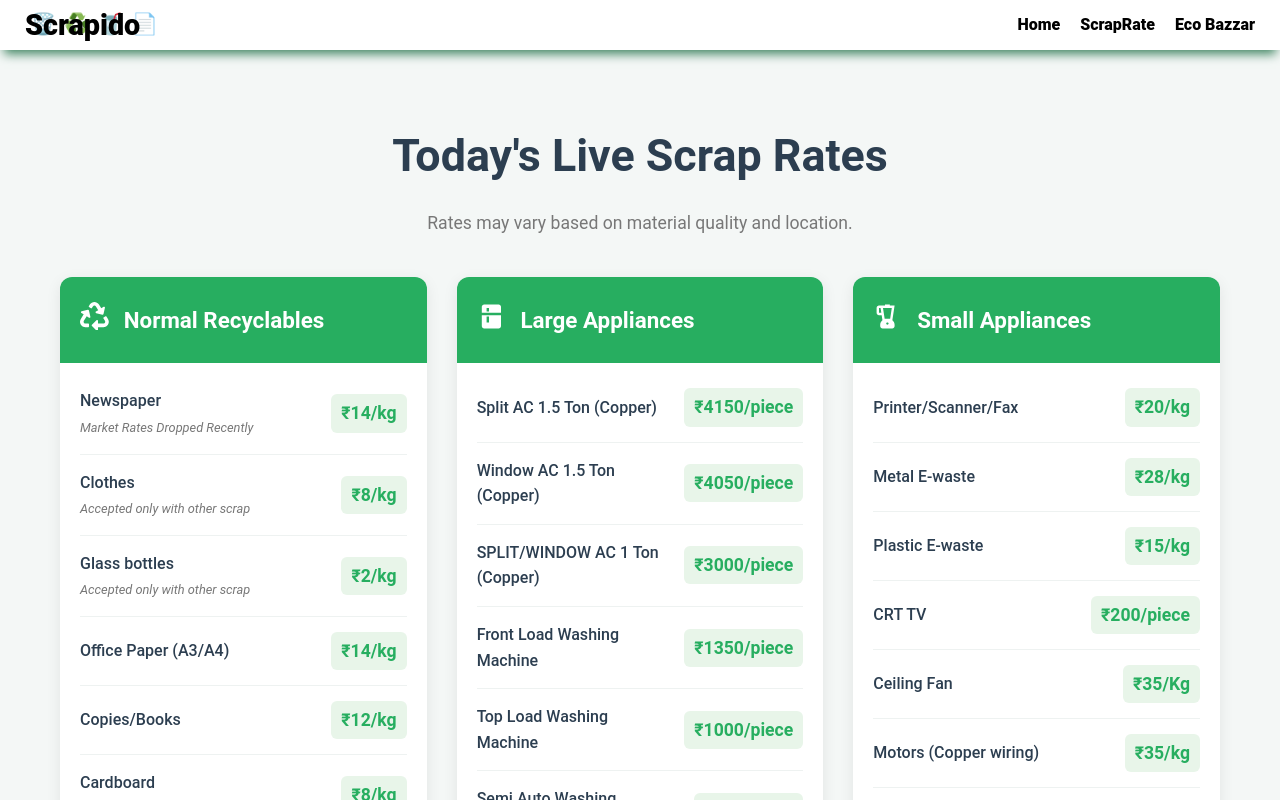
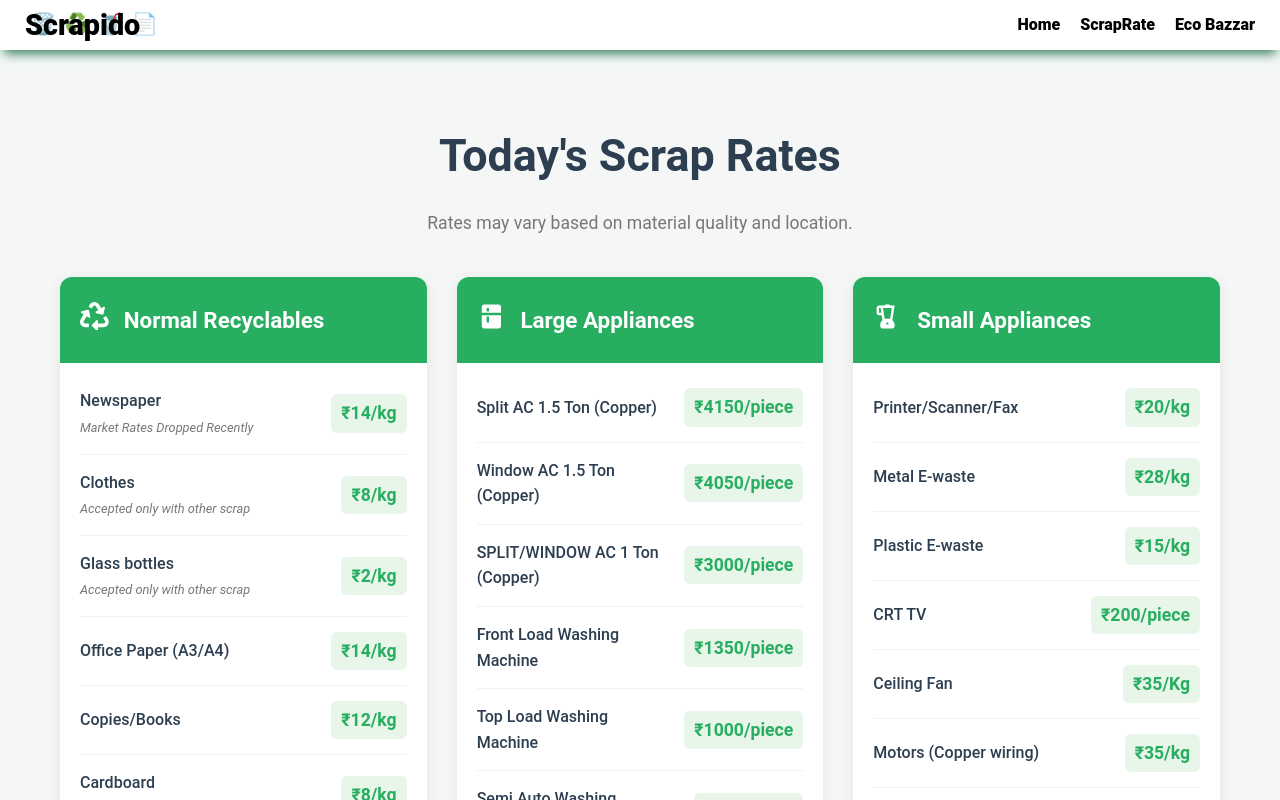
Before and after one commit to paras22072004/Scrapido-, a React (Vite) app in the folder demo/frontend/: page /ScrapRate in a window 1280 px wide. Shown: the top 800 px of the page. Built offline with nearby package versions, Linux system fonts and the light colour scheme.

Commit message:
update changes

```diff
--- a/demo/frontend/src/pages/ScrapRate.jsx
+++ b/demo/frontend/src/pages/ScrapRate.jsx
@@ -88,7 +88,7 @@ const ScrapRate = () => {
       <Navbar />
       <div className="rate-page-containerrate">
         <div className="rate-headerrate">
-          <h1>Today's Live Scrap Rates</h1>
+          <h1>Today's Scrap Rates</h1>
           <p>Rates may vary based on material quality and location.</p>
         </div>
 
```
